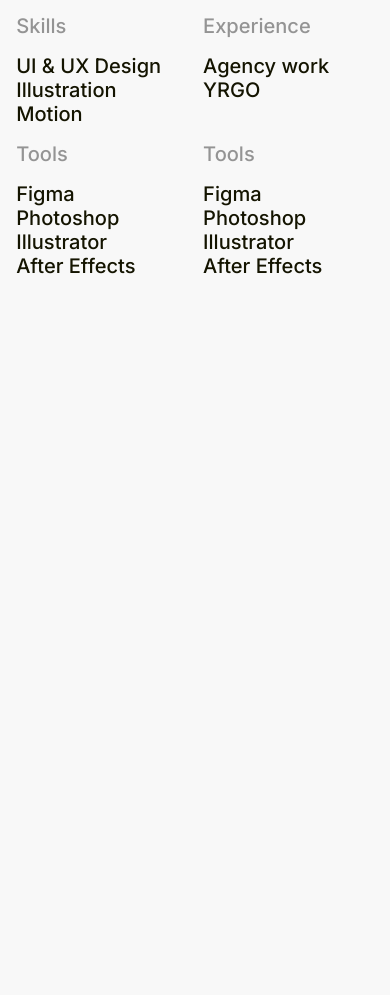
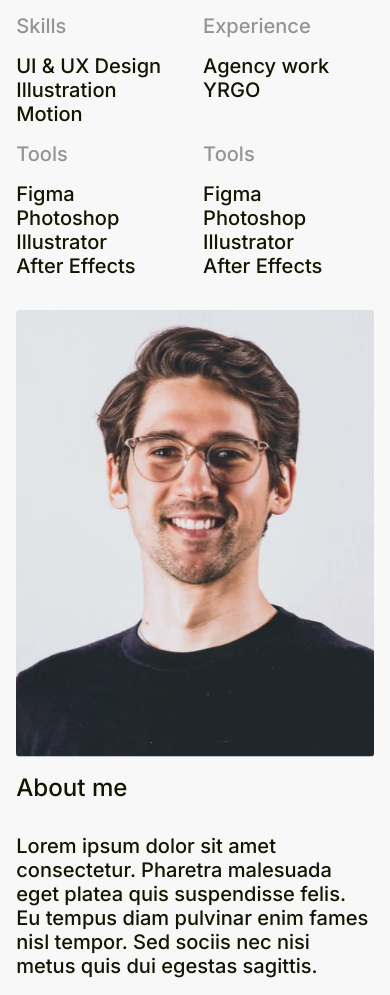
Before and after one commit to jenswaern/ufuk-portfolio, a plain HTML site: page index.html in a window 390 px wide. Shown: the part 1203-2198 px from the top of the page. Before the commit the page ends 1497 px from the top, so only its background shows below. Drawn offline with Linux system fonts and the light colour scheme.

Commit message:
Bygg om mig-sektionen
Rubrik och text i kolumn 1–4 och porträttet (4:5) i kolumn 9–12 på
desktop; porträttet överst och texten under på mobil. Sektionen har
id="about" för navigationens About-länk.

Co-Authored-By: Claude Opus 5.5 <noreply@anthropic.com>

```diff
--- a/css/components.css
+++ b/css/components.css
@@ -277,3 +277,39 @@
     grid-row: 2;
   }
 }
+
+/* ---------- Om mig (Figma: "About Section") ---------- */
+
+/*
+  Mobil: porträttet överst och texten under, båda över hela bredden.
+  Desktop: texten i kolumn 1–4 och porträttet i kolumn 9–12, på samma rad.
+  Texten står först i HTML så att rubriken kommer före bilden för skärmläsare.
+*/
+.about-section {
+  align-items: start;
+}
+
+.about-section__text {
+  display: flex;
+  flex-direction: column;
+  gap: 32px;
+  grid-column: 1 / -1;
+  grid-row: 2;
+}
+
+.about-section__image {
+  grid-column: 1 / -1;
+  grid-row: 1;
+}
+
+@media (min-width: 48em) {
+  .about-section__text {
+    grid-column: 1 / span 4;
+    grid-row: 1;
+  }
+
+  .about-section__image {
+    grid-column: 9 / span 4;
+    grid-row: 1;
+  }
+}
--- a/index.html
+++ b/index.html
@@ -133,7 +133,25 @@
         </div>
       </section>
 
-      <!-- Steg 7: Om mig -->
+      <section class="about-section grid" id="about" aria-labelledby="about-section-title">
+        <div class="about-section__text">
+          <h2 class="subheading" id="about-section-title">About me</h2>
+          <p class="body">
+            Lorem ipsum dolor sit amet consectetur. Pharetra malesuada eget platea quis suspendisse
+            felis. Eu tempus diam pulvinar enim fames nisl tempor. Sed sociis nec nisi metus quis dui
+            egestas sagittis.
+          </p>
+        </div>
+        <img
+          class="about-section__image media-card media-card--4x5"
+          src="images/portrait-478.webp"
+          width="478"
+          height="598"
+          loading="lazy"
+          alt="Portrait of Ufuk Demir"
+        />
+      </section>
+
     </main>
 
     <footer>
```
Also changed, not shown: images/portrait-478.webp (added), 1 other file.
